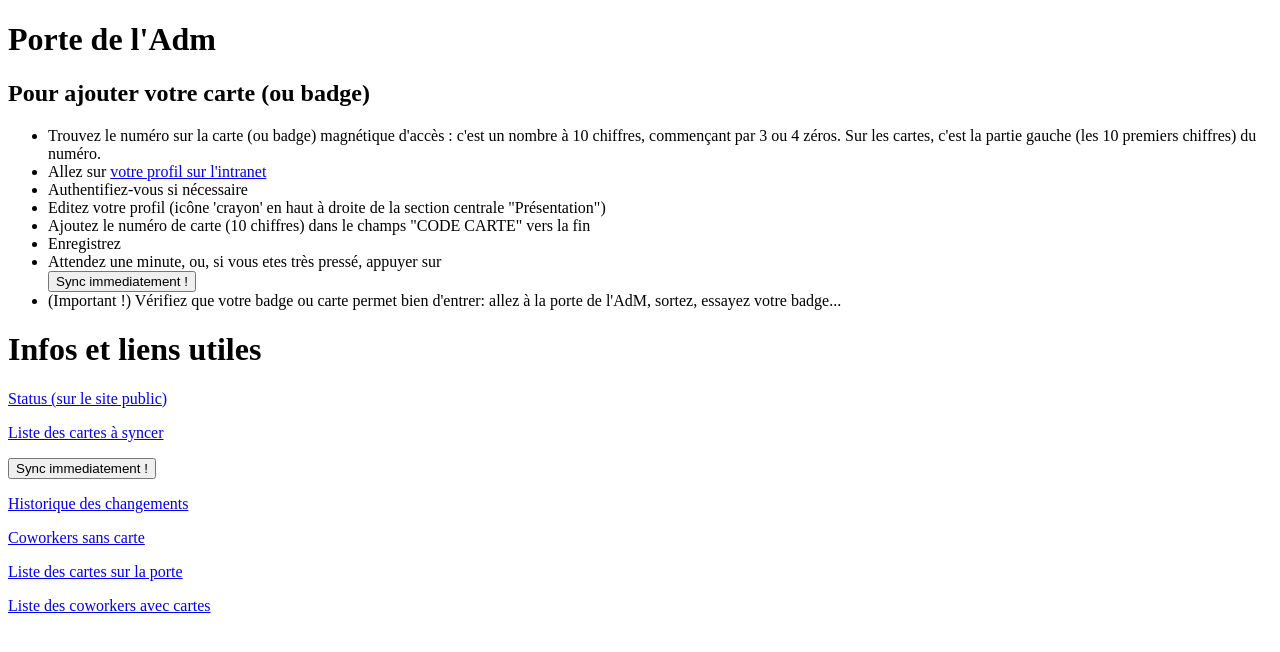
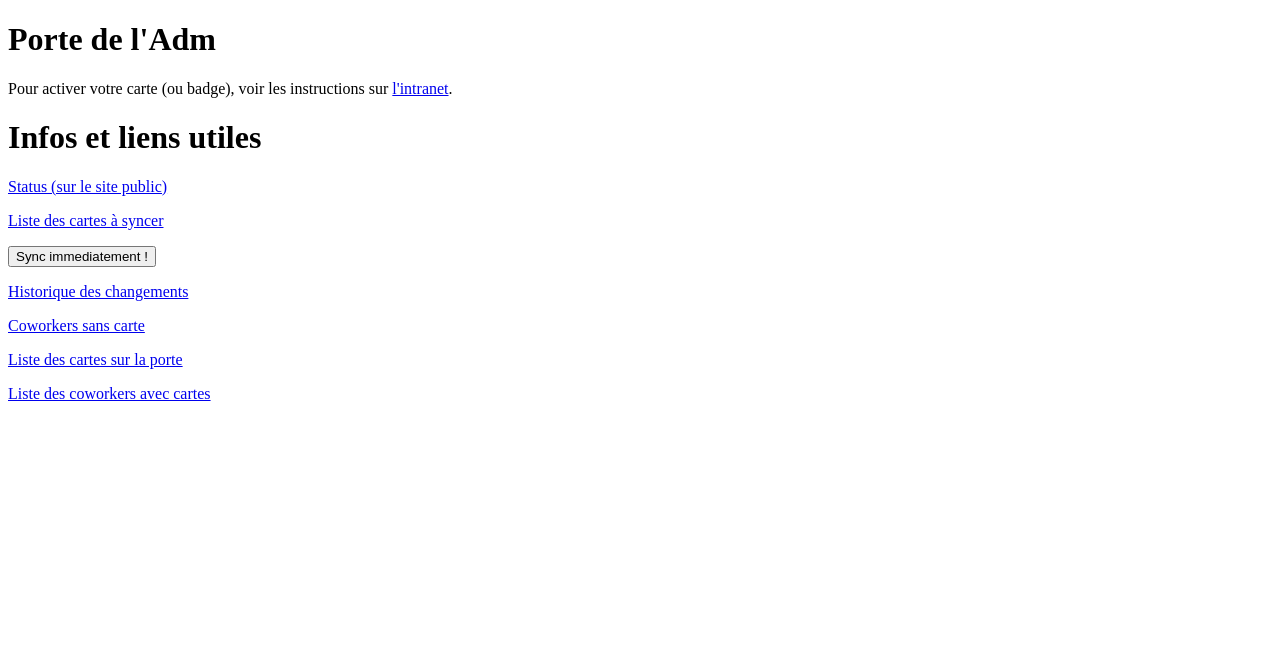
Before and after one commit to atelierdesmedias/door, a PHP site: page /index.php in a window 1280 px wide. Shown: the top 652 px of the page. Run offline with PHP 8.4, Linux system fonts and the light colour scheme.

Commit message:
Link to the intranet (easier to maintain the documentation)

```diff
--- a/www/index.php
+++ b/www/index.php
@@ -188,18 +188,8 @@ else
 
 <h1>Porte de l'Adm</h1>
 
-<h2>Pour ajouter votre carte (ou badge)</h2>
-<ul>
-<li>Trouvez le numéro sur la carte (ou badge) magnétique d'accès : c'est un nombre à 10 chiffres, commençant par 3 ou 4 zéros. Sur les cartes, c'est la partie gauche (les 10 premiers chiffres) du numéro.</li>
-<li>Allez sur <a href="https://intra.atelier-medias.org/xwiki/bin/view/XWiki/CurrentUser">votre profil sur l'intranet</a></li>
-<li>Authentifiez-vous si nécessaire</li>
-<li>Editez votre profil (icône 'crayon' en haut à droite de la section centrale "Présentation")</li>
-<li>Ajoutez le numéro de carte (10 chiffres) dans le champs "CODE CARTE" vers la fin</li>
-<li>Enregistrez</li>
-<li>Attendez une minute, ou, si vous etes tr&egrave;s press&eacute;, appuyer sur <form action="" method="post"><input type="submit" name="sync" value="Sync immediatement !"></form>
-</li>
-<li>(Important !) V&eacute;rifiez que votre badge ou carte permet bien d'entrer: allez &agrave; la porte de l'AdM, sortez, essayez votre badge...</li>
-</ul>
+Pour activer votre carte (ou badge), voir les instructions sur <a href="https://intra.atelier-medias.org/xwiki/bin/view/Main/Badge">l'intranet</a>.
+
 <h1>Infos et liens utiles</h1>
 
 <p><a href="http://atelier-medias.org/porte-status.php">Status (sur le site public)</a></p>
```
